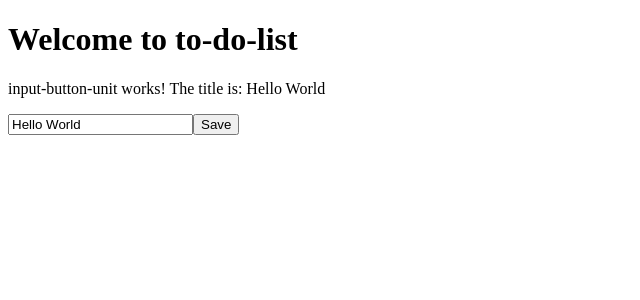
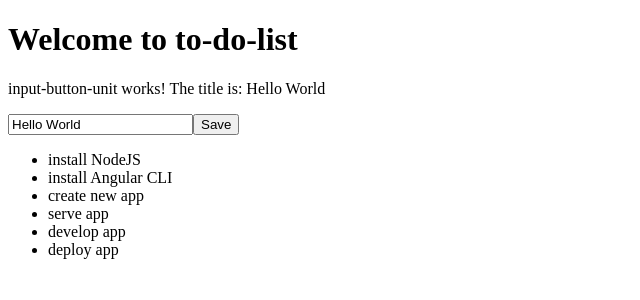
Before and after one commit to gtrefs/todolist, an Angular app: page / in a window 1280 px wide. Shown: the top 300 px of the page, without its empty margins (0-640 px from the left). Built offline with nearby package versions, Linux system fonts and the light colour scheme.

Commit message:
Directives #9

```diff
--- a/src/app/app.component.ts
+++ b/src/app/app.component.ts
@@ -3,9 +3,23 @@
 @Component({
   selector: 'app-root',
   template: `<h1> Welcome to {{title}}</h1>
-  <app-input-button-unit></app-input-button-unit>`,
+  <app-input-button-unit></app-input-button-unit>
+  <ul>
+   <li *ngFor="let todoItem of todoList">
+      {{ todoItem.title }}
+   </li>
+  </ul>
+  `,
   styleUrls: ['./app.component.css']
 })
 export class AppComponent {
   title = 'to-do-list';
+  todoList = [
+    {title: 'install NodeJS'},
+    {title: 'install Angular CLI'},
+    {title: 'create new app'},
+    {title: 'serve app'},
+    {title: 'develop app'},
+    {title: 'deploy app'},
+  ];
 }
```
